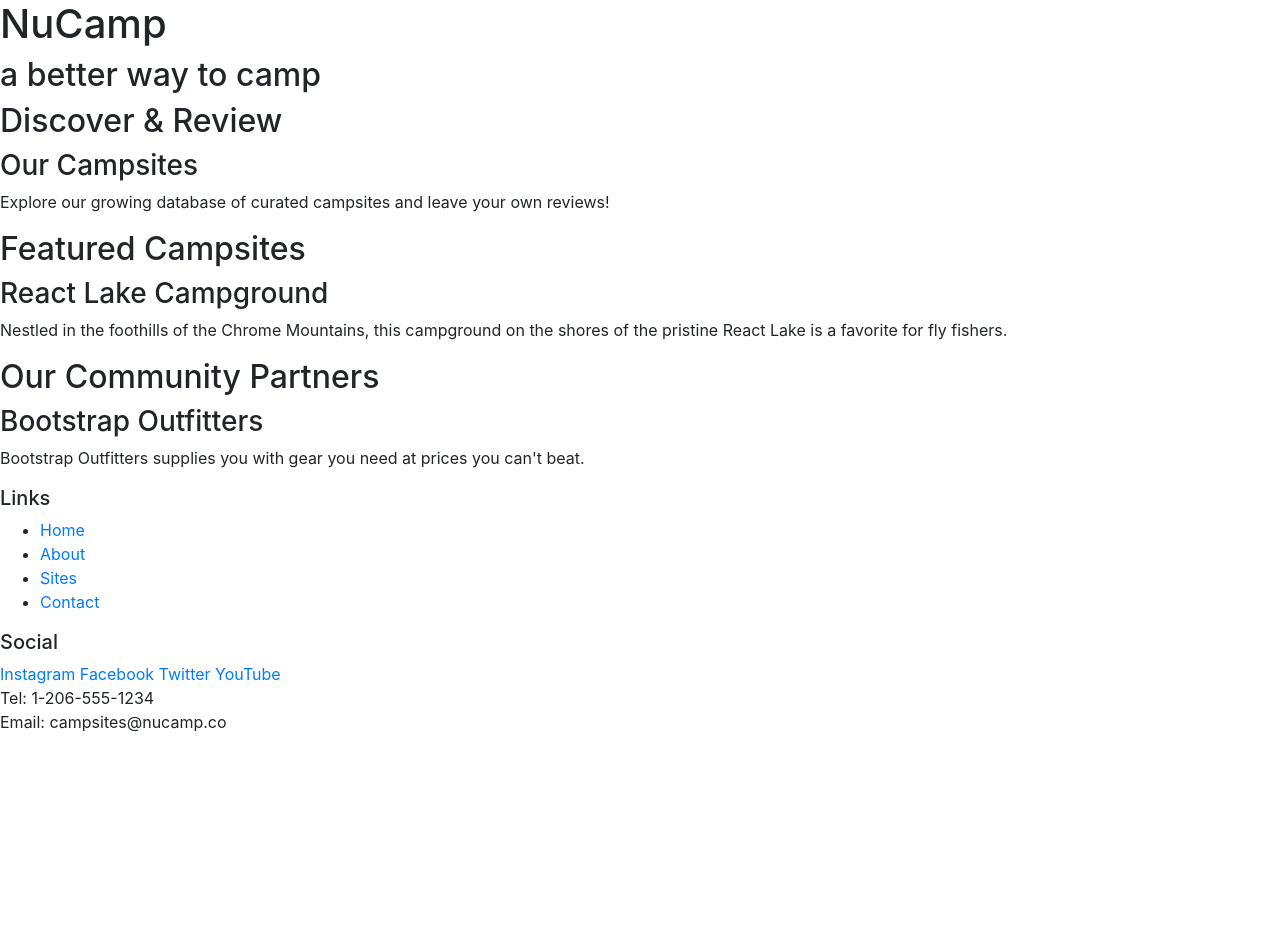
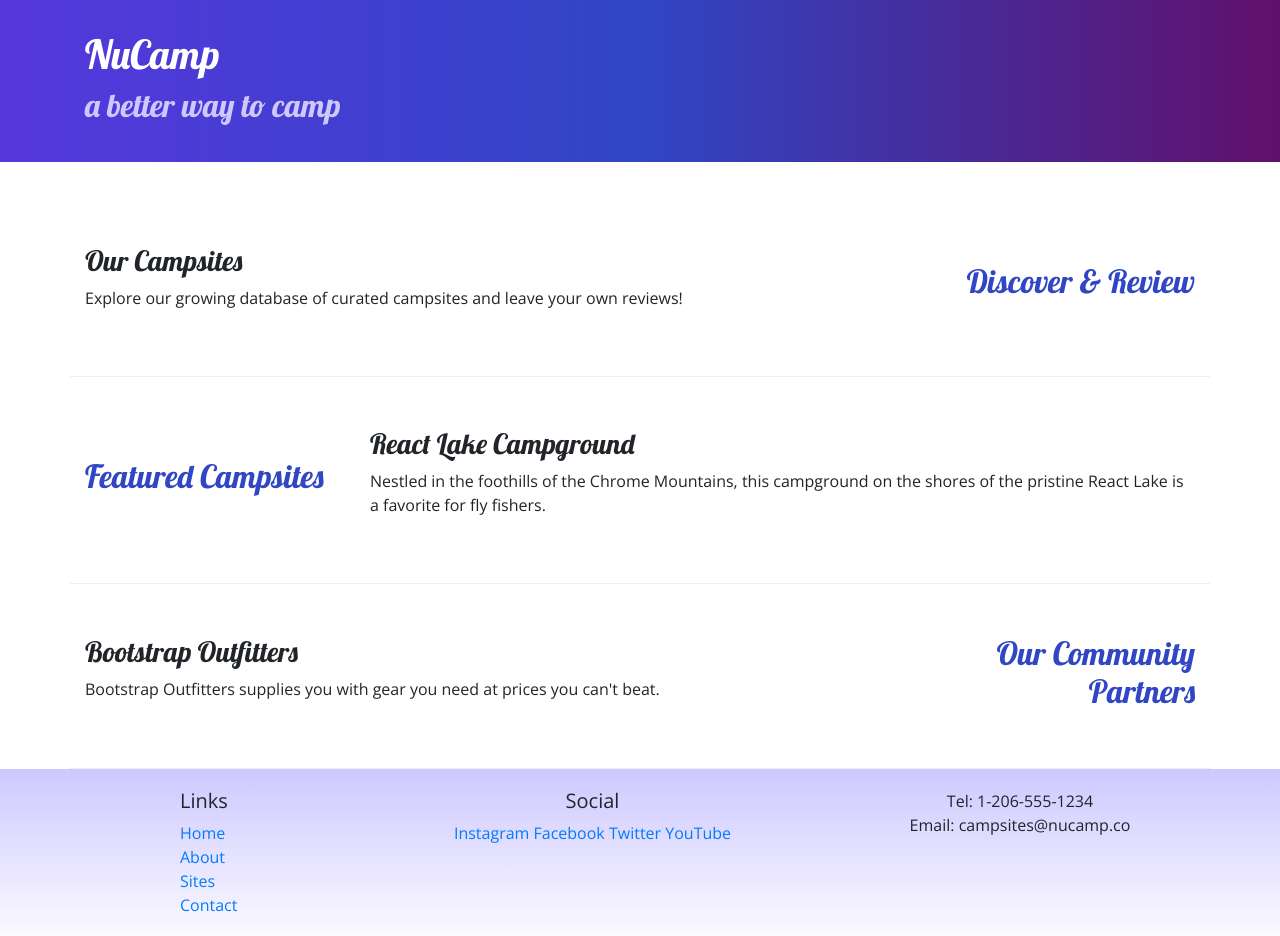
Before and after one commit to mikerchen/Bootstrap-Project-Setup, a website: page index.html in a window 1280 px wide. Before the commit the page ends 800 px from the top, so only its background shows below. Drawn offline with nearby package versions, Linux system fonts and the light colour scheme.

Commit message:
mike 8.20

```diff
--- /dev/null
+++ b/css/styles.css
@@ -0,0 +1,31 @@
+body {
+    font-family: "Open Sans", sans-serif;
+}
+
+h1, h2, h3 {
+    font-family: "Lobster", cursive;
+}
+
+h2 {
+    color: #3046C5
+}
+
+header h2 {
+    color: #CEC8FF
+}
+
+footer {
+    background-image: linear-gradient(#CEC8FF, white);
+    padding: 20px 0;
+}
+
+.jumbotron {
+    padding: 30px;
+    background-image: linear-gradient(to right, #5637DD, #3046C5, #60106B);
+    color: white;
+}
+
+.row-content {
+    padding: 50px 0;
+    border-bottom: 1px ridge;
+}
--- a/index.html
+++ b/index.html
@@ -9,56 +9,79 @@
         <!-- Bootstrap CSS -->
         <link rel="stylesheet" href="node_modules/bootstrap/dist/css/bootstrap.min.css" />
 
+        <!-- Additional CSS must be placed after Bootstrap CSS -->
+        <link rel="stylesheet" href="https://fonts.googleapis.com/css?family=Lobster|Open+Sans" />
+        <link rel="stylesheet" href="css/styles.css" />
         <title>NuCamp: A Better Way To Camp</title>
     </head>
 
 <body>
 
-    <header>
-        <div>
+    <header class="jumbotron jumbotron-fluid">
+        <div class="container">
+            <div class="row">
+                <div class="col">
                     <h1>NuCamp</h1>
                     <h2>a better way to camp</h2>
                 </div>
+            </div>
+        </div>
     </header>
-
-    <div>
-        <h2>Discover & Review</h2>
+    <div class="container">
+        <div class="row row-content align-items-center">
+            <div class="col-sm-4 order-sm-last col-md-3">
+                <h2 class="text-sm-right">Discover & Review</h2>
+            </div>
+            <div class="col">
                 <h3>Our Campsites</h3>
                 <p>Explore our growing database of curated campsites and leave your own reviews!</p>
             </div>
-
-    <div>
+        </div>
+        <div class="row row-content align-items-center">
+            <div class="col-sm-4 col-md-3">
                 <h2>Featured Campsites</h2>
+            </div>
+            <div class="col">
                 <h3>React Lake Campground</h3>
                 <p>Nestled in the foothills of the Chrome Mountains, this campground on the shores of the pristine React Lake is a favorite for fly fishers.</p>
             </div>
+        </div>
 
-    <div>
-        <h2>Our Community Partners</h2>
+        <div class="row row-content align-items-center">
+            <div class="col-sm-4 order-sm-last col-md-3">
+                <h2 class="text-sm-right">Our Community Partners</h2>
+            </div>
+            <div class="col">
                 <h3>Bootstrap Outfitters</h3>
                 <p>Bootstrap Outfitters supplies you with gear you need at prices you can't beat.</p>
             </div>
+        </div>
+    </div>
 
     <footer>
-        <div>
+        <div class="container">
+            <div class="row">
+                <div class="col-4 col-sm-2 offset-1">
                     <h5>Links</h5>
-            <ul>
+                    <ul class="list-unstyled">
                         <li><a href="#">Home</a></li>
                         <li><a href="#">About</a></li>
                         <li><a href="#">Sites</a></li>
                         <li><a href="#">Contact</a></li>
                     </ul>
                 </div>
-        <div>
+                <div class="col-6 col-sm-5 text-center">
                     <h5>Social</h5>
                     <a href="http://instagram.com/">Instagram</a>
                     <a href="http://facebook.com/">Facebook</a>
                     <a href="http://twitter.com/">Twitter</a>
                     <a href="http://youtube.com/">YouTube</a>
                 </div>
-        <div>
+                <div class="col-sm-4 text-center">
                     Tel: 1-206-555-1234<br />
                     Email: campsites@nucamp.co
+                </div>
+            </div>
         </div>
     </footer>
 
```
Lines whose indentation alone changed are shown as unchanged.
